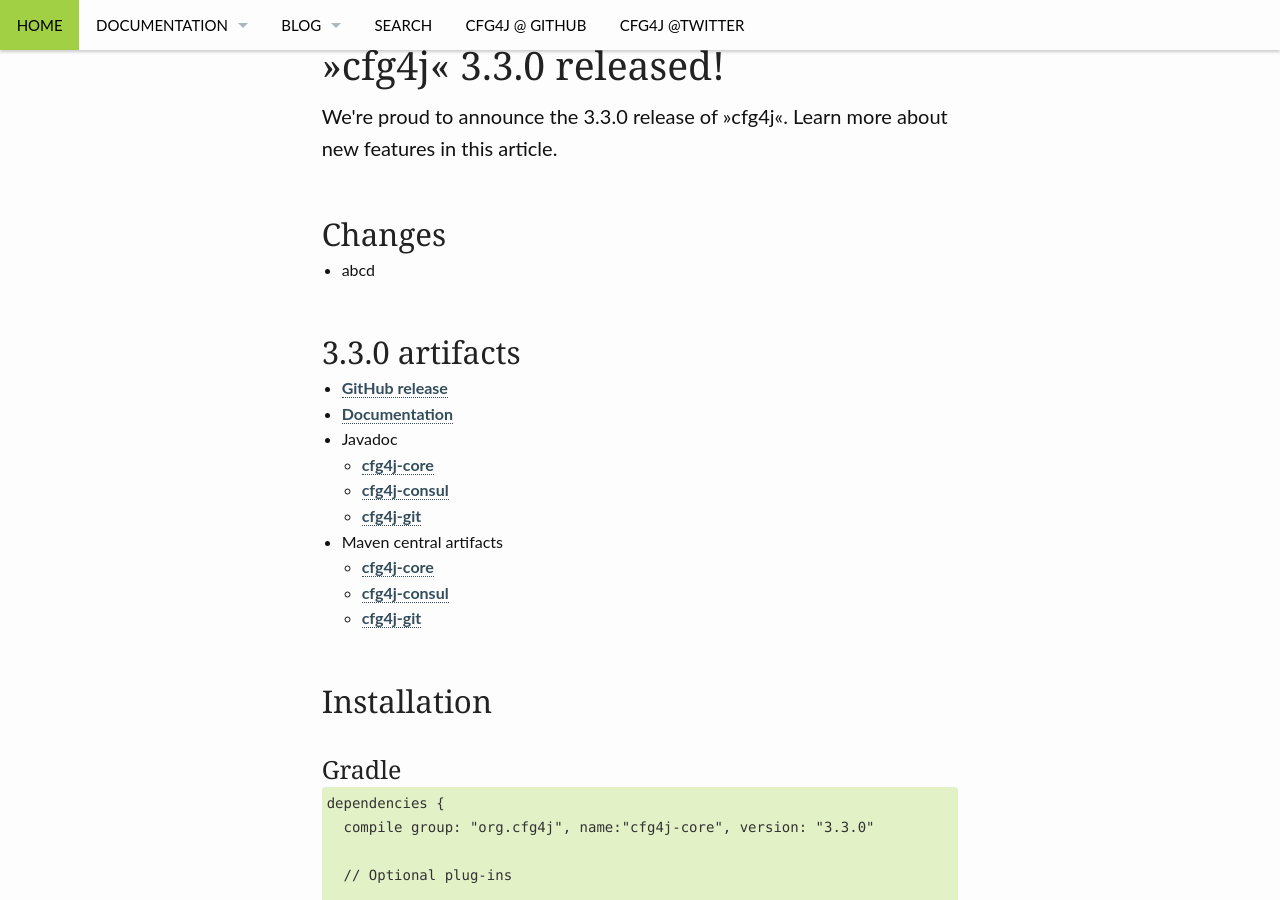
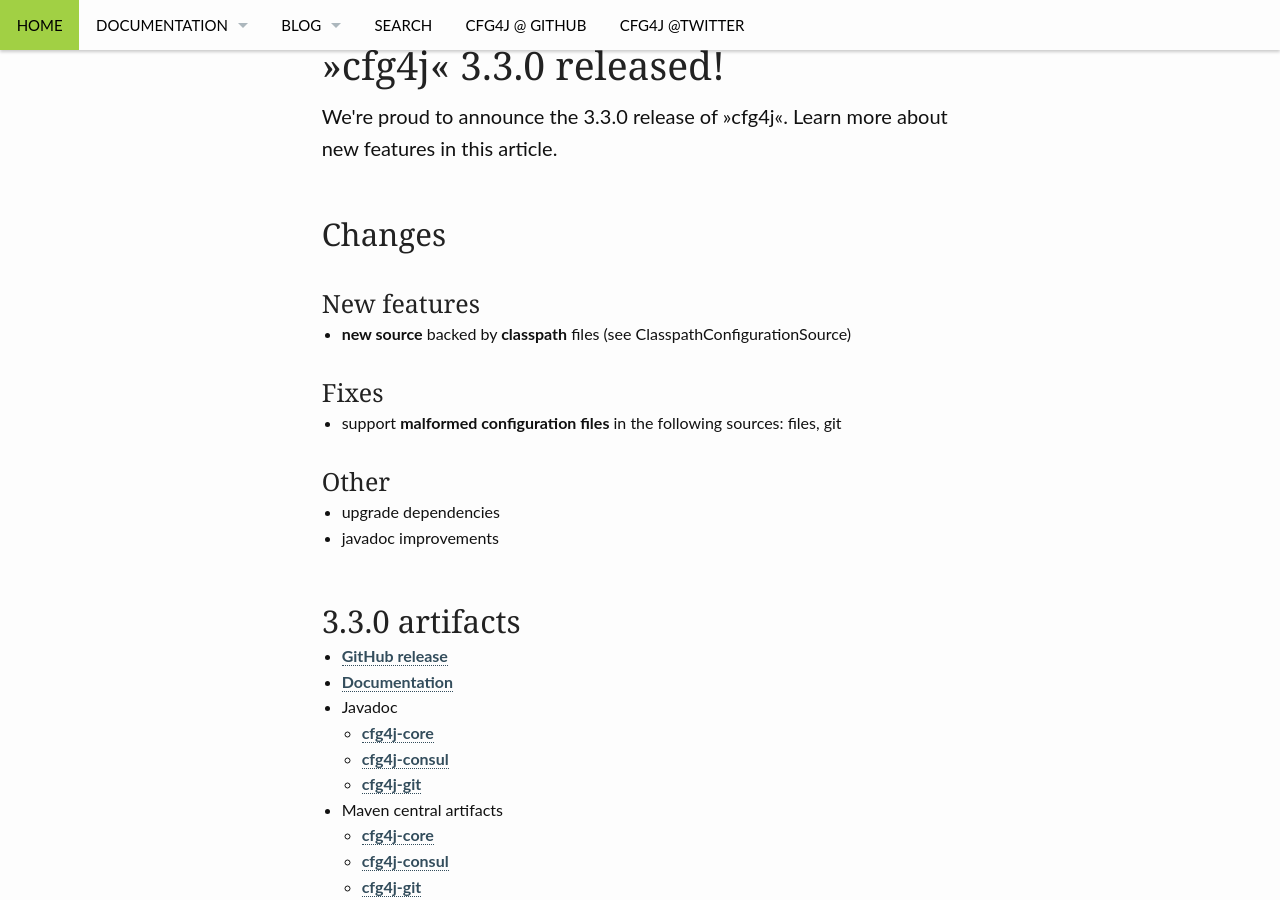
Before and after one commit to cfg4j/cfg4j.github.io, a Jekyll site: the page built from _posts/releases/2015-06-16-release_3_3_0.md, in a window 1280 px wide and 900 px high, scrolled down 317 px. Built offline with Jekyll 4.4.1, drawn with Linux system fonts in a browser that asks for light colours.

Commit message:
3.3.0 announcement

```diff
--- a/_posts/releases/2015-06-16-release_3_3_0.md
+++ b/_posts/releases/2015-06-16-release_3_3_0.md
@@ -25,4 +25,12 @@
 breadcrumb: true
 ---
 
-* abcd
+### New features
+* **new source** backed by **classpath** files (see ClasspathConfigurationSource)
+
+### Fixes
+* support **malformed configuration files** in the following sources: files, git
+
+### Other
+* upgrade dependencies
+* javadoc improvements
```
